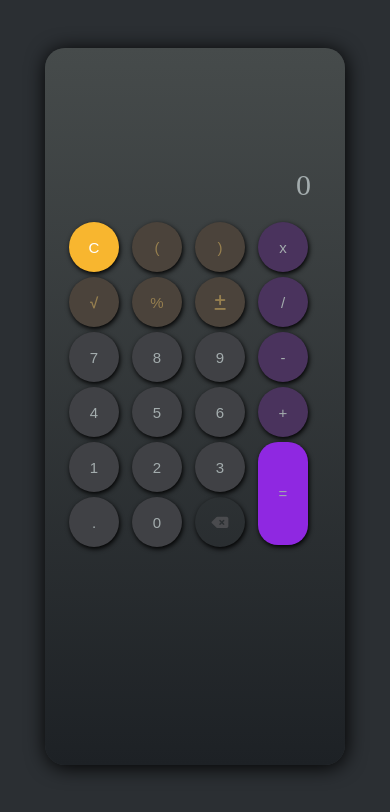
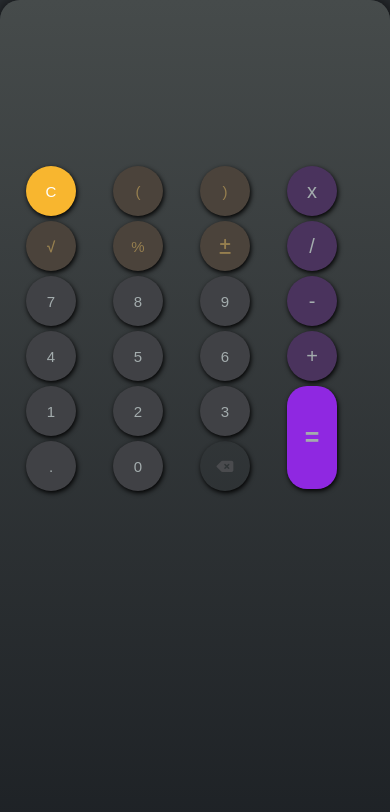
Before and after one commit to Savics407/calculator-app, a plain HTML site: page index.html in a window 390 px wide. Shown: the top 812 px of the page. Drawn offline with Linux system fonts and the light colour scheme.

Commit message:
Few Style Edits

```diff
--- a/index.html
+++ b/index.html
@@ -22,7 +22,7 @@
     <div class="calculator">
       <div class="cal-inputs">
         <div class="input">
-          <span>0</span>
+          <span></span>
         </div>
         <div class="cal-buttons">
           <div class="numbers">
--- a/style.css
+++ b/style.css
@@ -25,7 +25,7 @@ body {
 
 .calculator {
   border-radius: 20px;
-  padding: 1.5em;
+  padding: 1em;
   width: 300px;
   margin: 3em auto 0;
   height: 85vh;
@@ -39,7 +39,7 @@ body {
   box-shadow: 1px 2px 20px 0px black;
 }
 /* .cal-inputs {
-} */
+  } */
 
 .input {
   /* padding: 4em; */
@@ -58,7 +58,7 @@ body {
 }
 .cal-buttons {
   /* border: 1px solid; */
-  display: flex;
+  /* display: flex; */
   width: 100%;
 }
 
@@ -70,16 +70,19 @@ body {
 
 .numbers {
   /* border: 1px solid; */
-  /* padding: 10px; */
+  padding: 0 0 0 10px;
   width: 100%;
   /* height: 350px; */
   display: grid;
   grid-template-columns: repeat(4, 1fr);
+  /* grid-template-columns: 100%; */
   /* grid-gap: 5px; */
 }
 
 .operbtn {
   background-color: var(--operands);
+  font-size: 20px !important;
+  font-weight: 500;
 }
 
 .button {
@@ -126,7 +129,23 @@ i .fa {
 .equalto {
   height: 103px;
   grid-column: -2;
+  font-weight: 600;
+  font-size: 25px;
   grid-row: 5 / span 3;
   border-radius: 20px;
   background-color: var(--equals);
 }
+@media screen and (max-width: 480px) {
+  .calculator {
+    width: 100vw;
+    height: 100vh;
+    margin: auto;
+  }
+}
+/* @media screen and (min-width: 600px) and (max-width: 768px) {
+  .calculator {
+    width: 80vw;
+    height: 100vh;
+    margin: auto;
+  }
+} */
```
